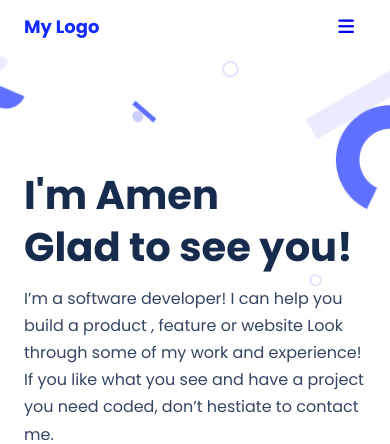
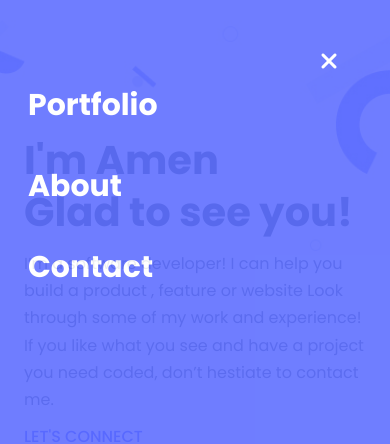
Before and after one commit to Amen-Musingarimi/my-portfolio, a website: page index.html in a window 390 px wide. Both pictures are taken after a click on the link 360 px from the left and 26 px from the top of the page. Shown: the top 444 px of the page. Drawn offline with Linux system fonts and the light colour scheme.

Commit message:
Add javascript functionality to mobile menu

```diff
--- a/index.html
+++ b/index.html
@@ -18,24 +18,29 @@
   <body>
     <!-- ------------------The Nav Bar-------------------->
     <header class="parent-container header">
-      <a href="#home" class="flex-item-1">My Logo</a>
+      <a href="#home" class="flex-item-1 logo">My Logo</a>
       <nav>
-        <ul>
-          <li class="mobile-nav-items">
-            <a href="#" title="Menu bars"
+        <a href="#" title="Menu bars" class="mobile-nav-bars openModal"
           ><i class="fa-solid fa-bars flex-item-2"></i
         ></a>
-          </li>
-          <li class="desktop-nav-items">
+        <div class="menuContainer hidden">
+          <div class="mobileMenu">
+            <ul class="menuList">
+              <li>
                 <a href="#portfolio" class="nav-link">Portfolio</a>
               </li>
-          <li class="desktop-nav-items">
+              <li>
                 <a href="#about" class="nav-link">About</a>
               </li>
-          <li class="desktop-nav-items">
+              <li>
                 <a href="#contact" class="nav-link">Contact</a>
               </li>
             </ul>
+            <a href="#" class="closeModal hidden"
+              ><i class="fa-solid fa-xmark"></i
+            ></a>
+          </div>
+        </div>
       </nav>
     </header>
     <!-- -------------------------------The Home Page---------------------------------- -->
@@ -54,7 +59,9 @@
             <div>
               <ul class="social-links-container">
                 <li class="twitter">
-                  <a href="https://twitter.com/tunchi_a"><img src="images/twitter.png" /></a>
+                  <a href="https://twitter.com/tunchi_a"
+                    ><img src="images/twitter.png"
+                  /></a>
                 </li>
                 <li class="linked-in">
                   <a href="https://www.linkedin.com/in/atmusingarimi/"
@@ -63,13 +70,19 @@
                   /></a>
                 </li>
                 <li class="message">
-                  <a href="https://medium.com/@takudzwamusinga"><img src="images/M.png" /></a>
+                  <a href="https://medium.com/@takudzwamusinga"
+                    ><img src="images/M.png"
+                  /></a>
                 </li>
                 <li class="cat-icon">
-                  <a href="https://github.com/Amen-Musingarimi"><img src="images/cat.png" /></a>
+                  <a href="https://github.com/Amen-Musingarimi"
+                    ><img src="images/cat.png"
+                  /></a>
                 </li>
                 <li class="thumbs-up">
-                  <a href="https://github.com/Amen-Musingarimi"><img src="images/thumps.png" /></a>
+                  <a href="https://github.com/Amen-Musingarimi"
+                    ><img src="images/thumps.png"
+                  /></a>
                 </li>
               </ul>
             </div>
@@ -261,7 +274,9 @@
             <h2 class="social-links-heading flex-item">LET'S CONNECT</h2>
             <ul class="social-links-container flex-item">
               <li class="twitter">
-                <a href="https://twitter.com/tunchi_a"><img src="images/twitter.png" /></a>
+                <a href="https://twitter.com/tunchi_a"
+                  ><img src="images/twitter.png"
+                /></a>
               </li>
               <li class="linked-in">
                 <a href="https://www.linkedin.com/in/atmusingarimi/"
@@ -270,13 +285,19 @@
                 /></a>
               </li>
               <li class="message">
-                <a href="https://medium.com/@takudzwamusinga"><img src="images/M.png" /></a>
+                <a href="https://medium.com/@takudzwamusinga"
+                  ><img src="images/M.png"
+                /></a>
               </li>
               <li class="cat-icon">
-                <a href="https://github.com/Amen-Musingarimi"><img src="images/cat.png" /></a>
+                <a href="https://github.com/Amen-Musingarimi"
+                  ><img src="images/cat.png"
+                /></a>
               </li>
               <li class="thumbs-up">
-                <a href="https://github.com/Amen-Musingarimi"><img src="images/thumps.png" /></a>
+                <a href="https://github.com/Amen-Musingarimi"
+                  ><img src="images/thumps.png"
+                /></a>
               </li>
             </ul>
             <button class="see-project-btn margin-reset" type="button" download>
@@ -375,5 +396,6 @@
         </form>
       </section>
     </main>
+    <script src="script.js"></script>
   </body>
 </html>
--- /dev/null
+++ b/script.js
@@ -0,0 +1,24 @@
+"use strict";
+
+const btnOpenMenu = document.querySelector(".openModal");
+const btnCloseMenu = document.querySelector(".closeModal");
+const modalMenu = document.querySelector(".menuContainer");
+const logo = document.querySelector(".logo");
+
+btnOpenMenu.addEventListener("click", function () {
+  console.log("clicked");
+  modalMenu.classList.remove("hidden");
+  modalMenu.classList.add("overlay");
+  btnCloseMenu.classList.remove("hidden");
+  btnOpenMenu.classList.add("hidden");
+  logo.classList.add("hidden");
+});
+
+btnCloseMenu.addEventListener("click", function () {
+  console.log("Close btn clicked");
+  modalMenu.classList.add("hidden");
+  modalMenu.classList.remove("overlay");
+  btnCloseMenu.classList.add("hidden");
+  btnOpenMenu.classList.remove("hidden");
+  logo.classList.remove("hidden");
+});
--- a/style.css
+++ b/style.css
@@ -29,9 +29,10 @@ html {
 }
 
 body {
-  font-family: 'Poppins', sans-serif;
+  font-family: "Poppins", sans-serif;
   background: #f0f0f0;
   line-height: 1.7;
+  position: relative;
 }
 
 p {
@@ -70,10 +71,6 @@ p:hover {
   width: 100%;
 }
 
-.desktop-nav-items {
-  display: none;
-}
-
 .header nav a {
   padding-right: 24px;
   padding-top: 12px;
@@ -82,6 +79,48 @@ p:hover {
 
 .flex-item-2 {
   width: 50%;
+}
+
+/* -- -------------------------------Styling the Mobile Menu---------------------------------- -- */
+.hidden {
+  display: none;
+}
+
+.overlay {
+  width: 100vw;
+  min-height: 100%;
+  position: absolute;
+  top: 0;
+  left: 0;
+  padding: 0 28px;
+  background-color: #6070ff;
+  opacity: 0.9;
+}
+
+.mobileMenu {
+  display: flex;
+  justify-content: space-between;
+  align-items: flex-start;
+}
+
+.mobileMenu > ul > li {
+  margin-bottom: 30px;
+}
+
+.mobileMenu > ul > li > a {
+  color: #fff;
+  font-weight: 400px;
+  font-size: 30px;
+}
+
+.menuList {
+  padding-top: 80px;
+}
+
+.closeModal {
+  color: #fff;
+  font-size: 24px;
+  margin-top: 30px;
 }
 
 /* -- -------------------------------Styling the Home Page---------------------------------- -- */
@@ -94,7 +133,7 @@ p:hover {
 }
 
 .main-page {
-  background: url('images/background-header.jpg');
+  background: url("images/background-header.jpg");
   background-repeat: no-repeat;
   background-size: cover;
   border-bottom-left-radius: 80px;
@@ -376,7 +415,7 @@ section ul .linked-in,
 
 .contact-page {
   min-width: 100%;
-  border-top-left-radius: 80px;
+  border-top-left-radius: 106px;
   background-image: url(images/Contact-me-bg.png);
   background-size: cover;
   background-repeat: no-repeat;
@@ -445,11 +484,17 @@ section ul .linked-in,
     padding: 16px 142px;
   }
 
-  .desktop-nav-items {
+  .mobileMenu > ul > li > a {
+    color: #000;
+    font-size: 15px;
+  }
+
+  .hidden {
     display: block;
   }
 
-  .mobile-nav-items {
+  .mobile-nav-bars,
+  .closeModal {
     display: none;
   }
 
@@ -467,7 +512,7 @@ section ul .linked-in,
   /* -- -------------------Styling the Home Page--------------------- -- */
 
   .main-page {
-    background: url('images/desktop-homeBG.jpeg');
+    background: url("images/desktop-homeBG.jpeg");
     padding: 140px 260px;
   }
 
@@ -630,8 +675,8 @@ section ul .linked-in,
 
   /* -- -------------------Styling the Contact Page--------------------- -- */
   .contact-page {
-    border-top-right-radius: 80px;
-    background-image: url('images/desktop-contact.png');
+    border-top-left-radius: 80px;
+    background-image: url("images/desktop-contact.png");
     padding: 142px 320px 127px 320px;
     background-position: center center;
     background-size: cover;
```
Also changed, not shown: .eslintrc.json (added), 1 other file. Lines whose indentation alone changed are shown as unchanged.
